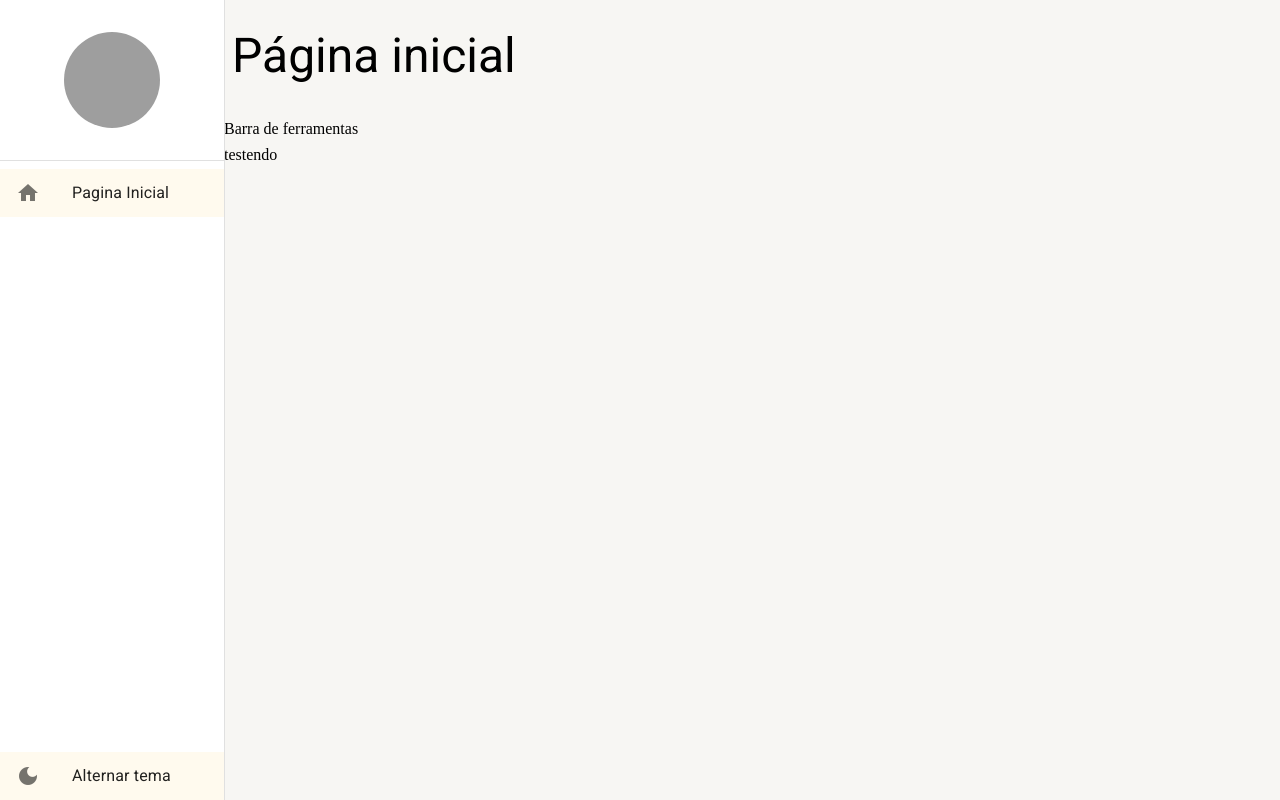
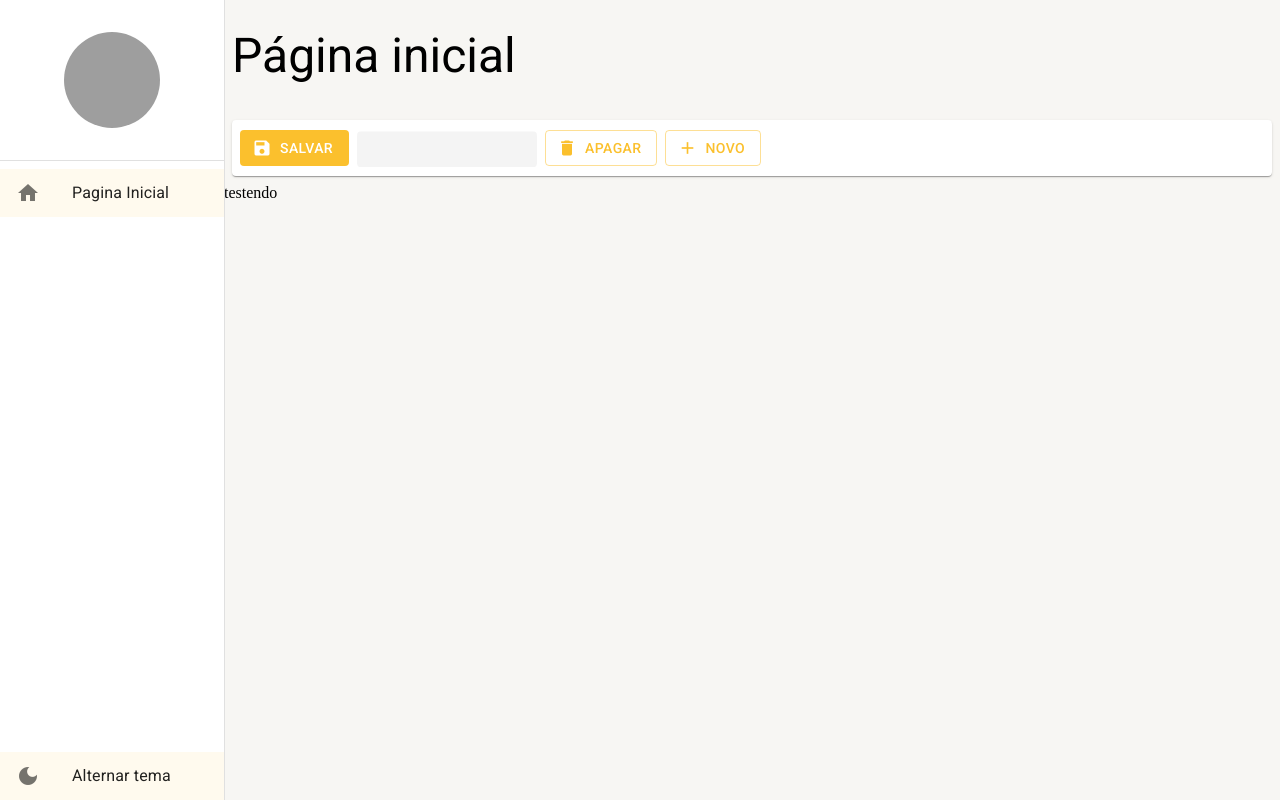
Before and after one commit to Renanmdr/react-materialUI-typescript, a React (Vite) app: page /pagina-incial in a window 1280 px wide. Built offline with nearby package versions, Linux system fonts and the light colour scheme; grey boxes are pictures that could not be loaded.

Commit message:
feat: added Listing Tools and Detail Tools

```diff
--- a/package.json
+++ b/package.json
@@ -29,6 +29,7 @@
     "eslint-plugin-react": "^7.34.1",
     "eslint-plugin-react-hooks": "^4.6.0",
     "eslint-plugin-react-refresh": "^0.4.6",
+    "json-server": "^1.0.0-alpha.23",
     "typescript": "^5.2.2",
     "vite": "^5.2.0"
   }
--- a/src/App.tsx
+++ b/src/App.tsx
@@ -1,6 +1,6 @@
 
 import { AppRoutes } from './routes';
-import { MenuLateral } from './shared/components/menu-lateral/Menu-lateral';
+import { MenuLateral } from './shared/components';
 import { AppDrawerProvider, AppThemeProvider } from './shared/contexts';
 import { BrowserRouter } from 'react-router-dom';
 
--- a/src/pages/dashboard/Dashboard.tsx
+++ b/src/pages/dashboard/Dashboard.tsx
@@ -1,10 +1,13 @@
+import { FerramentasDeDetalhe } from '../../shared/components';
 import { LayoutBaseDePagina } from '../../shared/layouts';
 
 
 
 export const Dashboard = () => {
   return (
-    <LayoutBaseDePagina titulo='Página inicial' barraDeFerramentas={'Barra de ferramentas'}>
+    <LayoutBaseDePagina
+      titulo='Página inicial'
+      barraDeFerramentas={<FerramentasDeDetalhe mostrarBotaoSalvarEFechar mostrarBotaoSalvarEFecharCarregando mostrarBotaoVoltar = {false} />}>
         testendo
     </LayoutBaseDePagina>
   );
--- /dev/null
+++ b/src/shared/components/ferramentas-da-listagem/FerramentasDaListagem.tsx
@@ -0,0 +1,63 @@
+import { Search } from '@mui/icons-material';
+import { Box, Button, Icon, InputAdornment, Paper, TextField, useTheme } from '@mui/material';
+import React from 'react';
+
+interface IFerramentasDaListagemProps {
+  textoDaBusca?: string
+  mostrarInputBusca?: boolean
+  aoMudarTextoDeBusca?: (novoTexto: string) => void
+  textoBotaoNovo?: string
+  mostrarBotaoNovo?: boolean
+  aoClicarEmNovo?: () => void
+}
+
+export const FerramentasDaListagem: React.FC<IFerramentasDaListagemProps> = ({
+  textoDaBusca = '',
+  mostrarInputBusca = false,
+  aoMudarTextoDeBusca,
+  textoBotaoNovo = 'Novo',
+  mostrarBotaoNovo = true,
+  aoClicarEmNovo
+}) => {
+  const theme = useTheme();
+  return (
+    <Box
+      gap={1}
+      display={'flex'}
+      alignItems={'center'}
+      height={theme.spacing(5)}
+      component={Paper}
+      marginX={1}
+      paddingX={2}
+      padding={1}
+    >
+
+      {mostrarInputBusca && (
+        <TextField size='small'
+          placeholder='Pesquisando...'
+          value={textoDaBusca}
+          onChange={(e) => aoMudarTextoDeBusca?.(e.target.value)}
+          InputProps={{
+            startAdornment: (
+              <InputAdornment position="start">
+                <Search />
+              </InputAdornment>
+            ),
+          }} />)}
+
+      <Box display={'flex'} flex={1} justifyContent={'end'}>
+        {mostrarBotaoNovo && (
+          <Button
+            color='primary'
+            variant='contained'
+            disableElevation
+            endIcon={<Icon>add</Icon>}
+            onClick={aoClicarEmNovo}>
+
+            {textoBotaoNovo}
+          </Button>
+        )}
+      </Box>
+    </Box>
+  );
+};
--- /dev/null
+++ b/src/shared/components/ferramentas-de-detalhe/FerramentasDeDetalhe.tsx
@@ -0,0 +1,181 @@
+import { Box, Button, Divider, Icon, Paper, Skeleton, Theme, Typography, useMediaQuery, useTheme } from '@mui/material';
+
+interface IFerramentasDeDetalhe {
+  textoBotaoNovo?: string
+
+  mostrarBotaoNovo?: boolean
+  mostrarBotaoVoltar?: boolean
+  mostrarBotaoApagar?: boolean
+  mostrarBotaoSalvar?: boolean
+  mostrarBotaoSalvarEFechar?: boolean
+
+  mostrarBotaoNovoCarregando?: boolean
+  mostrarBotaoVoltarCarregando?: boolean
+  mostrarBotaoApagarCarregando?: boolean
+  mostrarBotaoSalvarCarregando?: boolean
+  mostrarBotaoSalvarEFecharCarregando?: boolean
+
+  aoClicarEmNovo?: () => void
+  aoClicarEmVoltar?: () => void
+  aoClicarEmApagar?: () => void
+  aoClicarEmSalvar?: () => void
+  aoClicarEmSalvarEFechar?: () => void
+
+}
+export const FerramentasDeDetalhe: React.FC<IFerramentasDeDetalhe> = ({
+  textoBotaoNovo = 'Novo',
+
+  mostrarBotaoNovo = true,
+  mostrarBotaoVoltar = true,
+  mostrarBotaoApagar = true,
+  mostrarBotaoSalvar = true,
+  mostrarBotaoSalvarEFechar = false,
+
+  mostrarBotaoNovoCarregando = false,
+  mostrarBotaoVoltarCarregando = false,
+  mostrarBotaoApagarCarregando = false,
+  mostrarBotaoSalvarCarregando = false,
+  mostrarBotaoSalvarEFecharCarregando = false,
+
+  aoClicarEmNovo,
+  aoClicarEmVoltar,
+  aoClicarEmApagar,
+  aoClicarEmSalvar,
+  aoClicarEmSalvarEFechar
+
+}) => {
+  const isSmDown = useMediaQuery((theme: Theme) => theme.breakpoints.down('sm'));
+  const isMdDown = useMediaQuery((theme: Theme) => theme.breakpoints.down('md'));
+  const theme = useTheme();
+  return (
+    <Box
+      gap={1}
+      display={'flex'}
+      alignItems={'center'}
+      height={theme.spacing(5)}
+      component={Paper}
+      marginX={1}
+      paddingX={2}
+      padding={1}>
+
+      {(mostrarBotaoSalvar && !mostrarBotaoSalvarCarregando) && (
+        <Button
+          color='primary'
+          variant='contained'
+          disableElevation
+          onClick={aoClicarEmSalvar}
+          startIcon={<Icon>save</Icon>}>
+
+          <Typography
+            overflow={'hidden'}
+            whiteSpace={'nowrap'}
+            textOverflow={'ellipsis'}
+            variant={'button'}>
+            Salvar
+          </Typography>
+
+        </Button>
+      )}
+
+      {mostrarBotaoSalvarCarregando && (
+        <Skeleton width={109} height={60} />
+      )}
+
+      {(mostrarBotaoSalvarEFechar && !mostrarBotaoSalvarEFecharCarregando && !isMdDown && !isSmDown) && (
+        <Button
+          color='primary'
+          variant='outlined'
+          disableElevation
+          onClick={aoClicarEmSalvarEFechar}
+          startIcon={<Icon>save</Icon>}>
+
+          <Typography
+            overflow={'hidden'}
+            whiteSpace={'nowrap'}
+            textOverflow={'ellipsis'}
+            variant={'button'}>
+
+            Salvar e fechar
+          </Typography>
+        </Button>
+      )}
+
+      {(mostrarBotaoSalvarEFecharCarregando && !isMdDown && !isSmDown) && (
+        <Skeleton width={180} height={60} />
+      )}
+
+      {(mostrarBotaoApagar && !mostrarBotaoApagarCarregando) && (
+        <Button
+          color='primary'
+          variant='outlined'
+          disableElevation
+          onClick={aoClicarEmApagar}
+          startIcon={<Icon>delete</Icon>}>
+          <Typography
+            overflow={'hidden'}
+            whiteSpace={'nowrap'}
+            textOverflow={'ellipsis'}
+            variant={'button'}>
+
+            Apagar
+          </Typography>
+        </Button>
+      )}
+
+      {mostrarBotaoApagarCarregando && (
+        <Skeleton width={112} height={60} />
+      )}
+
+      {(mostrarBotaoNovo && !mostrarBotaoNovoCarregando && !isSmDown) && (
+        <Button
+          color='primary'
+          variant='outlined'
+          disableElevation
+          onClick={aoClicarEmNovo}
+          startIcon={<Icon>add</Icon>}>
+          <Typography
+            overflow={'hidden'}
+            whiteSpace={'nowrap'}
+            textOverflow={'ellipsis'}
+            variant={'button'}>
+
+            {textoBotaoNovo}
+
+          </Typography>
+        </Button>
+      )}
+
+      {(mostrarBotaoNovoCarregando && !isSmDown) && (
+        <Skeleton width={96} height={60} />
+      )}
+
+
+
+      {mostrarBotaoVoltar && (mostrarBotaoNovo || mostrarBotaoVoltar ||
+       mostrarBotaoApagar || mostrarBotaoSalvar || mostrarBotaoSalvarEFechar) && (
+        <Divider variant='middle' orientation='vertical' />
+      )}
+
+      {(mostrarBotaoVoltar && !mostrarBotaoVoltarCarregando) && (
+        <Button
+          color='primary'
+          variant='outlined'
+          disableElevation
+          onClick={aoClicarEmVoltar}
+          startIcon={<Icon>arrow_back</Icon>}>
+          <Typography
+            overflow={'hidden'}
+            whiteSpace={'nowrap'}
+            textOverflow={'ellipsis'}
+            variant={'button'}>
+            Voltar
+          </Typography>
+        </Button>
+      )}
+
+      {mostrarBotaoVoltarCarregando && (
+        <Skeleton width={109} height={60} />
+      )}
+    </Box>
+  );
+};
--- a/src/shared/components/index.ts
+++ b/src/shared/components/index.ts
@@ -1 +1,3 @@
-export {}
+export * from './ferramentas-da-listagem/FerramentasDaListagem';
+export * from './ferramentas-de-detalhe/FerramentasDeDetalhe';
+export * from './menu-lateral/Menu-lateral';
```
Also changed, not shown: 1 other file (tests, documents, lock files or other folders).
